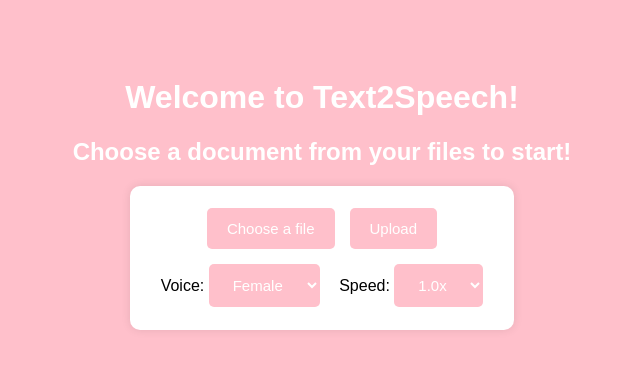
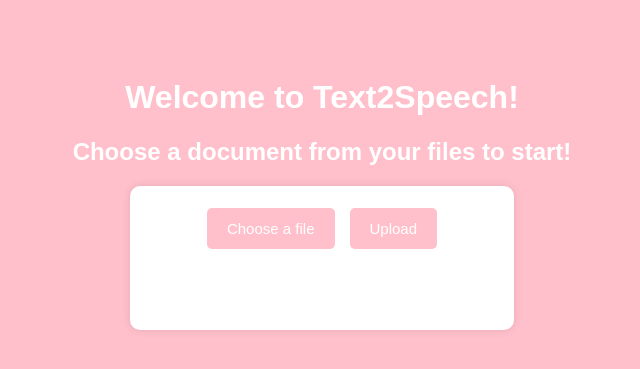
Before and after one commit to cullenowens/Text2Speech, a Flask app: page / in a window 1280 px wide. Shown: the top 369 px of the page, without its empty margins (318-958 px from the left). Run offline with Flask 3, Linux system fonts and the light colour scheme.

Commit message:
button changes

```diff
--- a/src/frontend/templates/page.html
+++ b/src/frontend/templates/page.html
@@ -14,23 +14,6 @@
                 <input type='submit' value='Upload' id="upload-btn">
             </div>
 
-            <div class="control-group">
-                <!--voice selection -->
-                <label for='voice'>Voice:</label>
-                <select name="voice" id="voice">
-                    <option value="female">Female</option>
-                    <option value="Male">Male</option>
-                </select>
-
-                <!--Speed control-->
-                <label for="rate">Speed:</label>
-                <select name="rate" id="rate">
-                    <option value="50">0.5x</option>
-                    <option value="100" selected>1.0x</option>
-                    <option value="150">1.5x</option>
-                    <option value="200">2.0x</option>
-                </select>
-            </div>
         </form>
         {% if content %}
         <h3>Uploaded Text:</h3>
```
Also changed, not shown: 2 other files.
